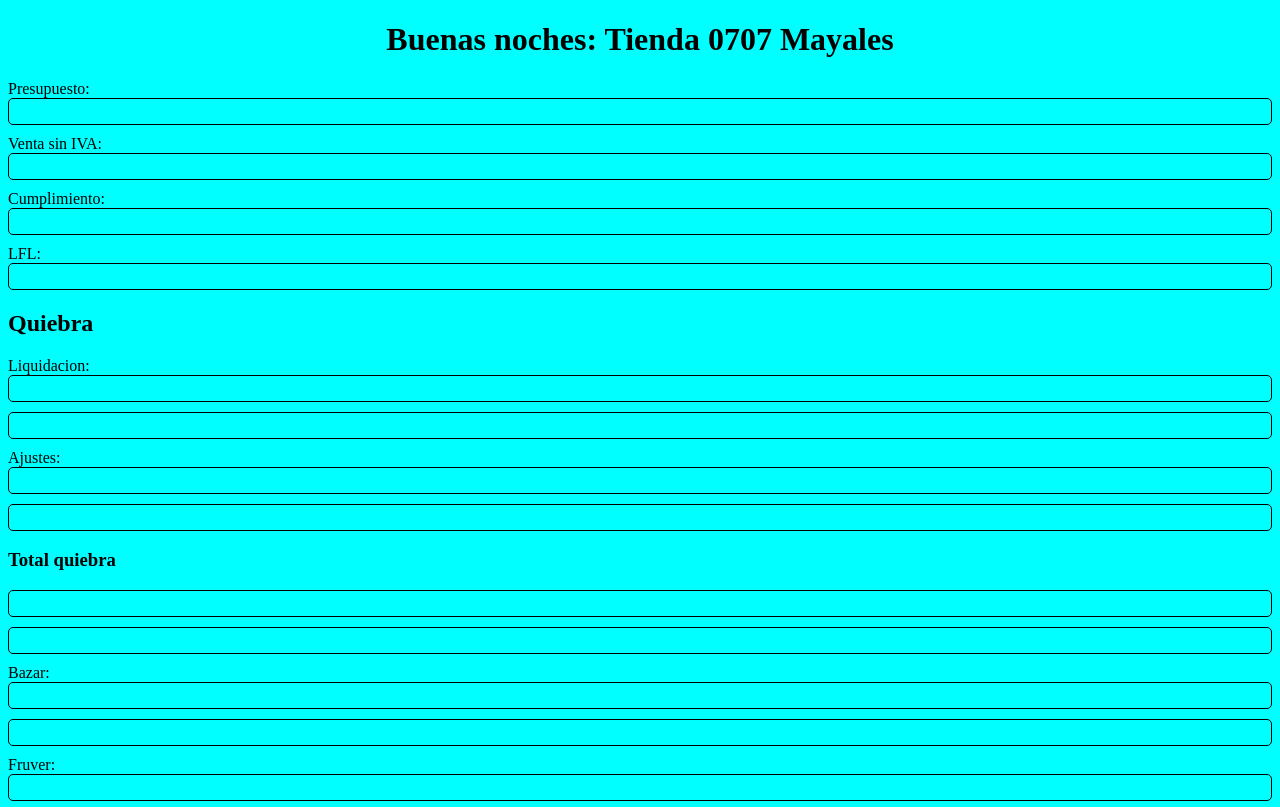
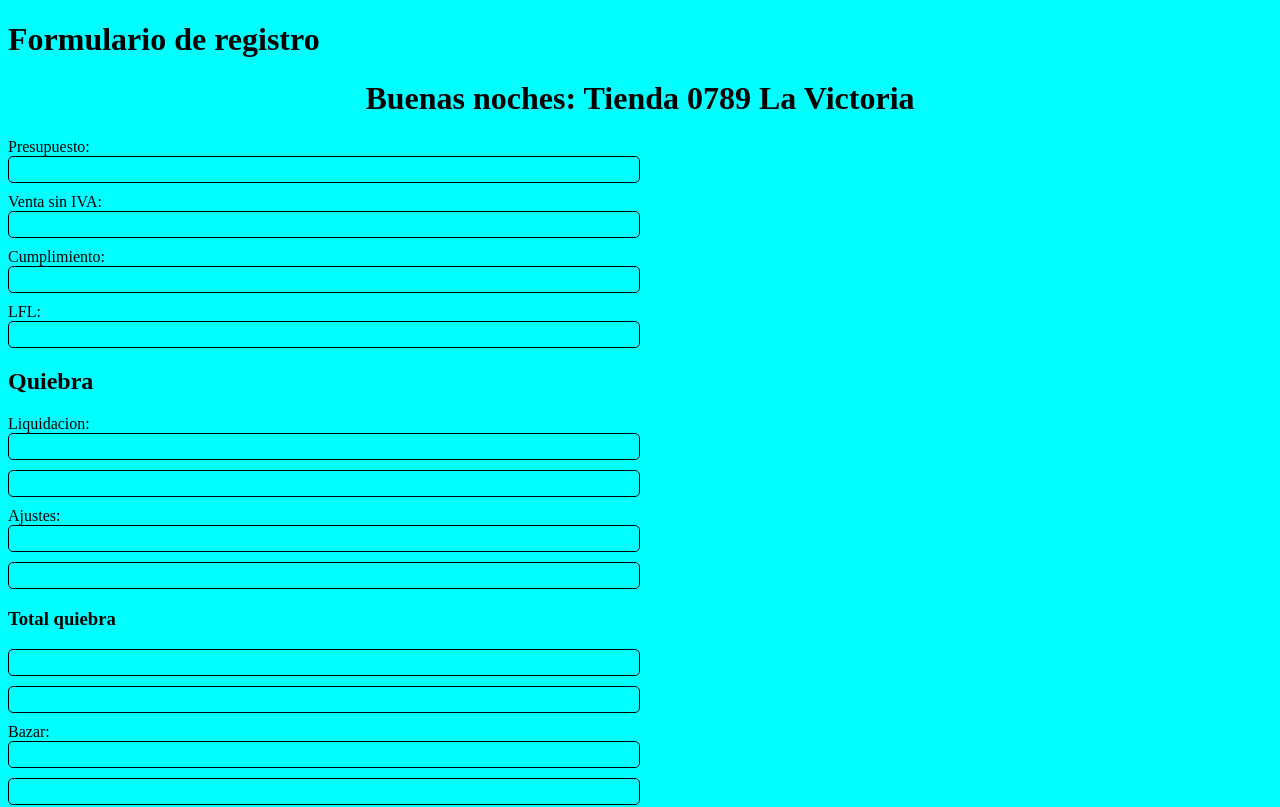
Before and after one commit to westhly/proyectopersonal, a React (Create React App) app: page / in a window 1280 px wide. Shown: the top 807 px of the page. Built offline with nearby package versions, Linux system fonts and the light colour scheme.

Commit message:
cambios en App.jss, sigo sin mortrar el resultado

```diff
--- a/src/App.jsx
+++ b/src/App.jsx
@@ -1,11 +1,28 @@
 import React from "react";
+import { useState } from 'react';
 import Formulario from "./form";
 
 
 function App() {
+  const [respuestas, setRespuestas] =useState([]);
+
+  const agregarRespuestas = (presupuesto, ventaiva, cumplimiento, lfl, liquidacion, ajustes, totalquiebra, bazar, fruver) => {
+    setRespuestas([...respuestas, {presupuesto, ventaiva, cumplimiento, lfl, liquidacion, ajustes, totalquiebra, bazar, fruver}]);
+  };
+
   return (
-    <Formulario/>
+    <div>
+      <h1>Formulario de registro</h1>
+      <Formulario onEnviar={agregarRespuestas} />
+      <h2>Respuestas:</h2>
+      <ul>
+        {respuestas.map((respuesta, index) => (
+          <li key={index}>
+            Presupuesto: {respuesta.presupuesto}, Ventaiva: {respuesta.ventaiva}, Cumplimiento: {respuesta.cumplimiento}, Lfl: {respuesta.lfl}, Liquidacion: {respuesta.liquidacion}, Ajustes: {respuesta.ajustes}, Total Quiebra: {respuesta.totalquiebra}, Bazar: {respuesta.bazar}, Fruver: {respuesta.fruver}
+          </li>
+        ))}
+      </ul>
+    </div>
   );
 }
-
 export default App;
--- a/src/form.jsx
+++ b/src/form.jsx
@@ -19,55 +19,58 @@ function Formulario () {
 
   const handleSubmit = (event) => {
     event.preventDefault ();
-    console.log('Presupuesto:', presupuesto, 'Venta sin IVA:', ventaiva, 'Cumplimiento:', cumplimiento, 'LFL:', lfl, 'Liquidacion:', liquidacion, 'Ajustes:', ajustes, 'Total quiebra:', totalquiebra, 'Bazar:', bazar, 'Fruver:', fruver);
+
+    console.log("Buenas noches, T0789 la victoria",'Presupuesto:', presupuesto, 'Venta sin IVA:', ventaiva, 'Cumplimiento:', cumplimiento, 'LFL:', lfl, 'Liquidacion:', liquidacion, 'Ajustes:', ajustes, 'Total quiebra:', totalquiebra, 'Bazar:', bazar, 'Fruver:', fruver);
+
+
   }
 
 
     return (
 
         <form onSubmit={handleSubmit} className="my-form">
-            <h1>Buenas noches: Tienda 0707 Mayales</h1>
+            <h1>Buenas noches: Tienda 0789 La Victoria</h1>
           <label>
           Presupuesto:
-    <input type="number" value={presupuesto} onChange={(event) => setPresupuesto(event.target.value)} />
+    <input type="text" value={presupuesto} onChange={(event) => setPresupuesto(event.target.value)} />
   </label>
   <label>
     Venta sin IVA:
-    <input type="number" value={ventaiva} onChange={(event) => setVentaiva(event.target.value)} />
+    <input type="text" value={ventaiva} onChange={(event) => setVentaiva(event.target.value)} />
   </label>
   <label>
     Cumplimiento:
-    <input type="number" value={cumplimiento} onChange={(event) => setCumplimineto(event.target.value)} />
+    <input type="text" value={cumplimiento} onChange={(event) => setCumplimineto(event.target.value)} />
   </label>
   <label>
     LFL:
-    <input type="number" value={lfl} onChange={(event) => setLfL(event.target.value)} />
+    <input type="text" value={lfl} onChange={(event) => setLfL(event.target.value)} />
   </label>
   <h2>Quiebra</h2>
   <label>
     Liquidacion:
-    <input type="number" value={liquidacion} onChange={(event) => setLiquidacion(event.target.value)} />
-    <input type="number" name="porcentaje" />
+    <input type="text" value={liquidacion} onChange={(event) => setLiquidacion(event.target.value)} />
+    <input type="text" name="porcentaje" />
   </label>
   <label>
     Ajustes:
-    <input type="number" value={ajustes} onChange={(event) => setAjustes(event.target.value)} />
-    <input type="number" name="porcentaje" />
+    <input type="text" value={ajustes} onChange={(event) => setAjustes(event.target.value)} />
+    <input type="text" name="porcentaje" />
     <label/>
     <label/>
     <h3>Total quiebra</h3>
-    <input type="number" value={totalquiebra} onChange={(event) => setTotalquiebra(event.target.value)} />
-    <input type="number" name="porcentaje" />
+    <input type="text" value={totalquiebra} onChange={(event) => setTotalquiebra(event.target.value)} />
+    <input type="text" name="porcentaje" />
   </label>
     <label>
     Bazar:
-    <input type="number" value={bazar} onChange={(event) => setBazar(event.target.value)} />
-    <input type="number" name="porcentaje" />
+    <input type="text" value={bazar} onChange={(event) => setBazar(event.target.value)} />
+    <input type="text" name="porcentaje" />
   </label>
     <label>
     Fruver:
-    <input type="number" value={fruver} onChange={(event) => setFruver(event.target.value)} />
-    <input type="number" name="porcentaje" />
+    <input type="text" value={fruver} onChange={(event) => setFruver(event.target.value)} />
+    <input type="text" name="porcentaje" />
   </label>
 
 
--- a/src/style.css
+++ b/src/style.css
@@ -13,13 +13,13 @@
     text-align: center;
   }
 
-  .my-form input[type="number"]{
+  .my-form input[type="text"]{
     display: block;
     padding: 5px;
     margin-bottom: 10px;
     border: 1px solid black;
     border-radius: 5px;
-    width: 100%;
+    width: 50%;
     box-sizing: border-box;
   }
 
```
